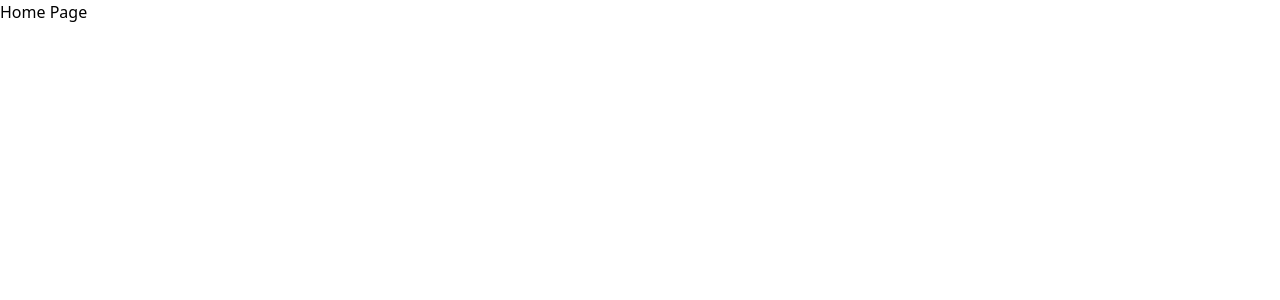
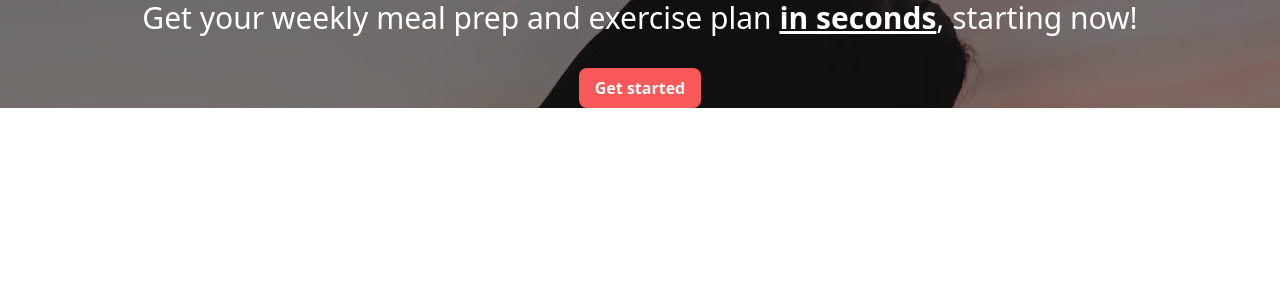
Before and after one commit to danipereiracodes/fitnessapp, a React (Vite) app: page / in a window 1280 px wide. Shown: the top 300 px of the page. Built offline with nearby package versions, Linux system fonts and the light colour scheme.

Commit message:
create homepage component

```diff
--- a/src/pages/home-page/home-page.tsx
+++ b/src/pages/home-page/home-page.tsx
@@ -1,6 +1,27 @@
 import React from 'react';
-const HomePage: React.FC = () => {
-  return <div>Home Page</div>;
+
+interface HomePageProps {
+  onShowModal: () => void;
+}
+
+const HomePage: React.FC<HomePageProps> = ({ onShowModal }) => {
+  return (
+    <div className='w-full relative flex flex-col items-center justify-center flex-grow bg-[url("/image/fitness_background.avif")] bg-center text-white font-roboto gap-8'>
+      <div className='flex flex-col z-10 relative text-center gap-8 items-center'>
+        <h1 className='text-3xl '>
+          Get your weekly meal prep and exercise plan{' '}
+          <span className='font-bold underline'>in seconds</span>, starting now!
+        </h1>
+        <button
+          className='bg-[#f95959] text-white font-bold py-2 px-4  rounded-lg'
+          onClick={onShowModal}
+        >
+          Get started
+        </button>
+      </div>
+      <div className='absolute top-0 left-0 w-full h-full bg-[#0000007d]'></div>
+    </div>
+  );
 };
 
 export default HomePage;
```
Also changed, not shown: public/image/fitness-app-icon.png (added), public/image/fitness_background.avif (added).
